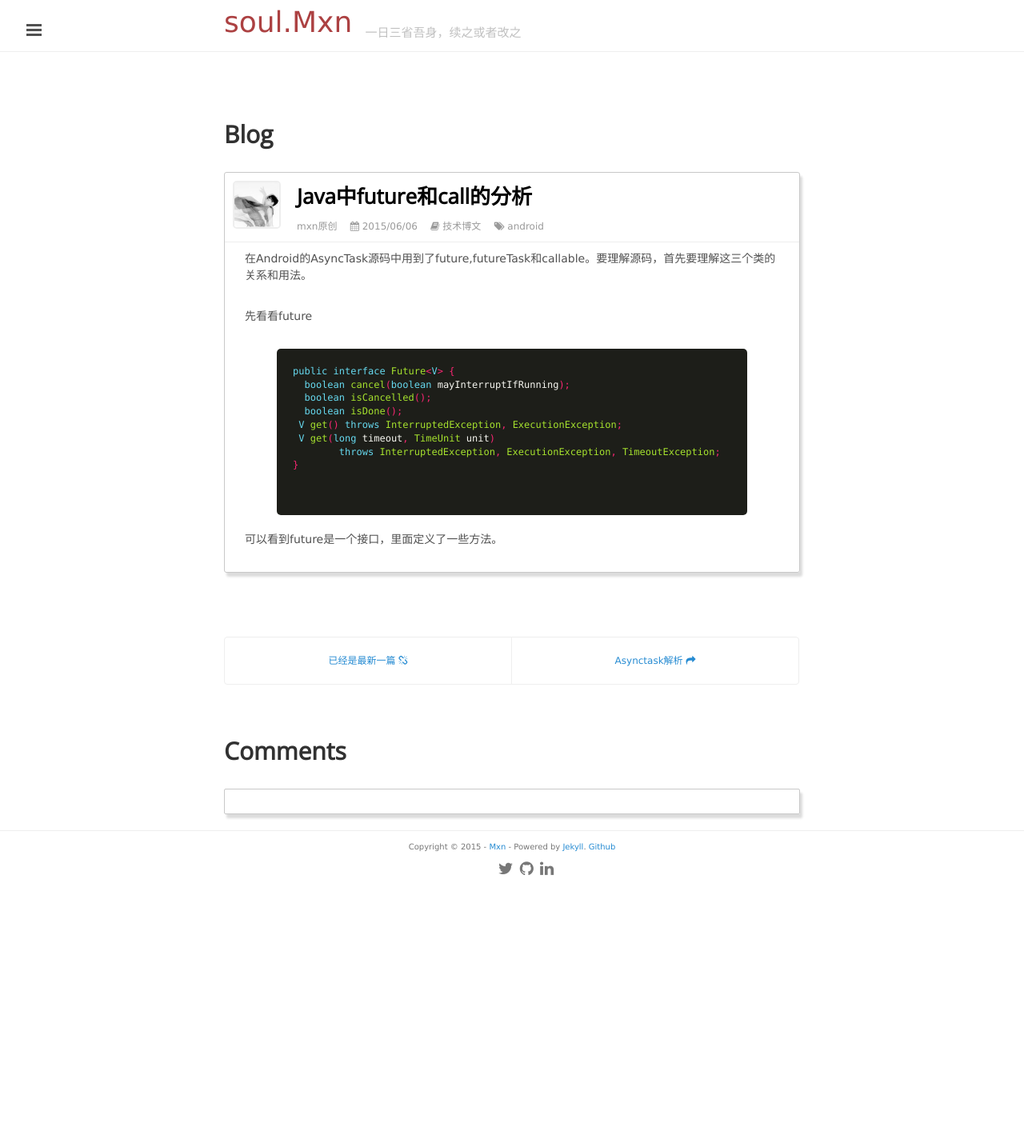
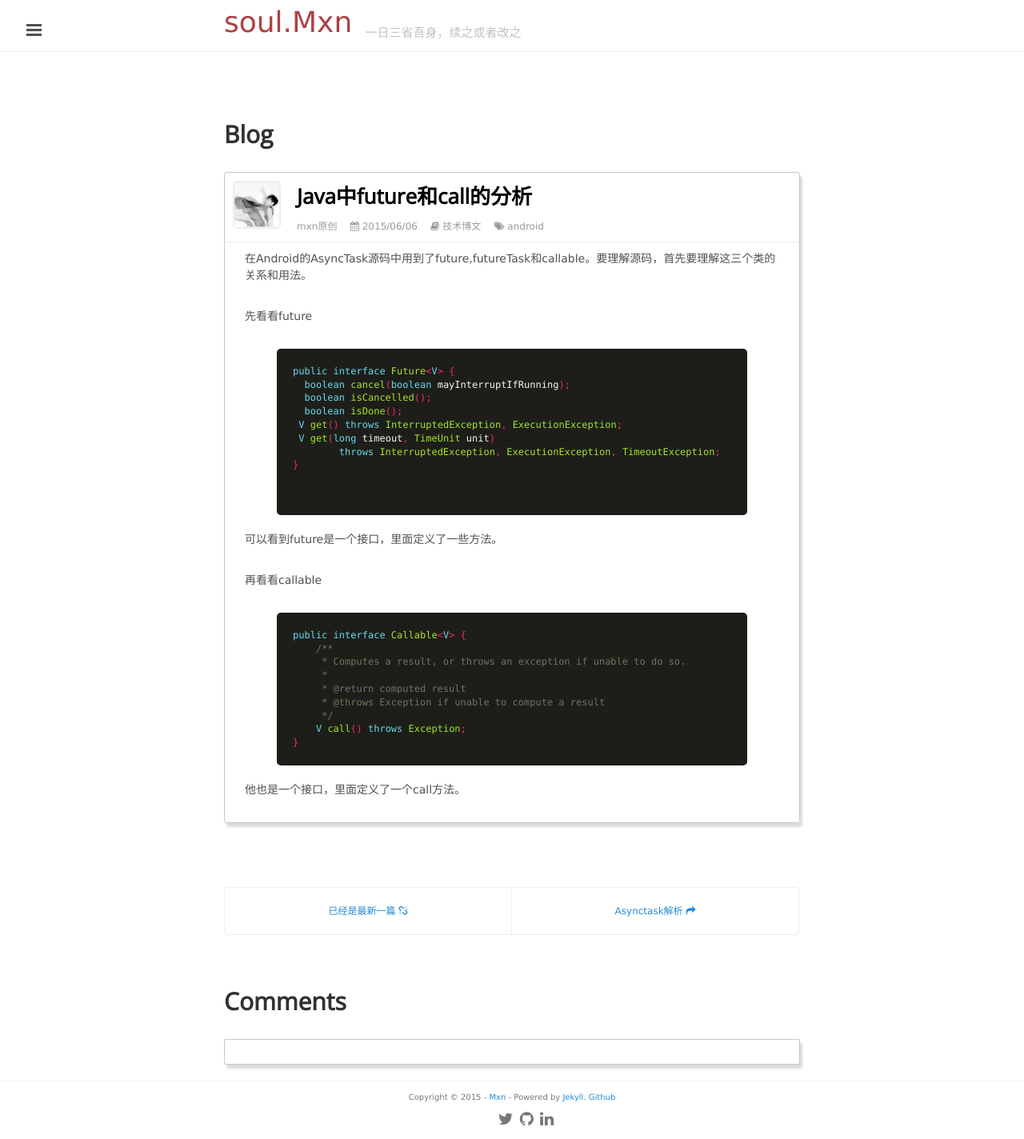
Before and after one commit to mxn21/mxn21.github.io, a Jekyll site: the page built from _posts/2015-6-6-java中future和call的分析.md, in a window 1280 px wide. Shown: the whole page at 80% size. Built offline with Jekyll 4.4.1, drawn with Linux system fonts in a browser that asks for light colours; Markdown is read by kramdown in place of the engine named in the settings; comment, search, counter and statistics services are not loaded; before the commit the page ends 1111 px from its top, so only the background shows below that.

Commit message:
Update 2015-6-6-java中future和call的分析.md

```diff
--- a/_posts/2015-6-6-java中future和call的分析.md
+++ b/_posts/2015-6-6-java中future和call的分析.md
@@ -23,3 +23,19 @@
      {% endhighlight  %}
 
 可以看到future是一个接口，里面定义了一些方法。
+
+再看看callable
+{% highlight java %}
+public interface Callable<V> {
+    /**
+     * Computes a result, or throws an exception if unable to do so.
+     *
+     * @return computed result
+     * @throws Exception if unable to compute a result
+     */
+    V call() throws Exception;
+}
+
+{% endhighlight  %}
+
+他也是一个接口，里面定义了一个call方法。
```
